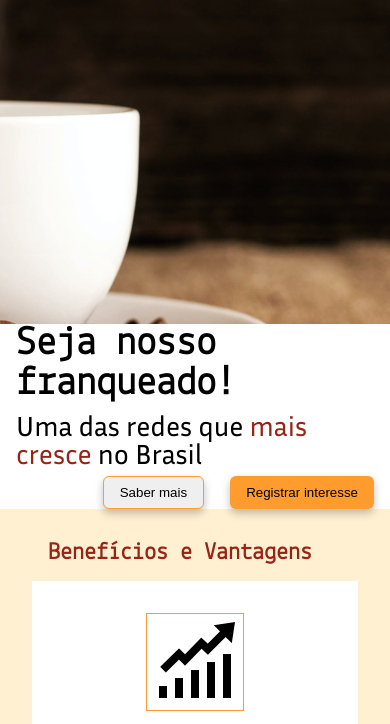
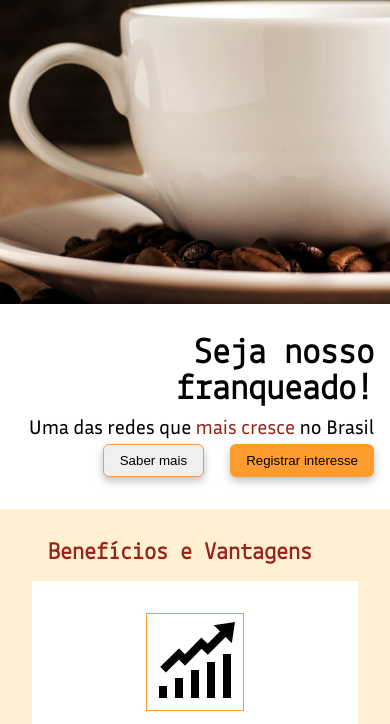
Before and after one commit to Nyckoly/JuCafe, a plain HTML site: page index.html in a window 390 px wide. Shown: the part 112-836 px from the top of the page. Drawn offline with Linux system fonts and the light colour scheme.

Commit message:
finalização do projeto, responsividade concluida

```diff
--- a/css/reset.css
+++ b/css/reset.css
@@ -1,3 +1,8 @@
+/* http://meyerweb.com/eric/tools/css/reset/
+   v2.0 | 20110126
+   License: none (public domain)
+*/
+
 html, body, div, span, applet, object, iframe,
 h1, h2, h3, h4, h5, h6, p, blockquote, pre,
 a, abbr, acronym, address, big, cite, code,
@@ -15,9 +20,10 @@ time, mark, audio, video {
 	padding: 0;
 	border: 0;
 	font-size: 100%;
+	font: inherit;
 	vertical-align: baseline;
 }
-
+/* HTML5 display-role reset for older browsers */
 article, aside, details, figcaption, figure,
 footer, header, hgroup, menu, nav, section {
 	display: block;
--- a/css/style.css
+++ b/css/style.css
@@ -17,6 +17,10 @@
 body{
     min-width: 360px;
 }
+.width{
+    max-width: 1440px;
+    align-self: center;
+}
 .menu__logo{
     display: none;
 }
@@ -35,26 +39,29 @@ body{
     justify-content: center;
     align-items: center;
     gap: 16px;
+    height: 60px
 }
 .list__items{
     padding: 0px 32px 8px;
+    cursor: pointer;
 
 }
 .list__items:hover{
     border-bottom: solid #fff0d1 8px;
 }
 .main__banner{
+    width: 100%;
     background-image: url("../img/banner_Dsk.png");
     background-repeat: no-repeat;
+    background-size: cover;
     background-position: center;
-    background-size: cover;
     height: 528px;
     display: flex;
     justify-content: flex-end;
     align-items: center;
 }
 .banner-txt{
-    background: rgba(255, 255, 255, 0.90);
+    background: #ffffffe6;
     display: flex;
     flex-direction: column;
     gap: 26px;
@@ -79,6 +86,9 @@ body{
 .txt-btns{
     display: flex;
     gap: 26px;
+}
+.btns__one, .btns__two{
+    cursor: pointer;
 }
 .btns__one{
     display: flex;
@@ -107,14 +117,18 @@ body{
     gap: 16px;
     flex-wrap: wrap;
 }
+
 .title__text{
+    display: block;
     color: #982417;
     font-family: Lekton;
     font-size: 32px;
     font-weight: 700;
     padding-left: 16px;
     border-left: 10px solid #982417;
+    text-align: left;
 }
+
 .benefits__cards{
     display: flex;
     justify-content: center;
@@ -234,6 +248,7 @@ body{
 }
 .image{
     width: 100%;
+    display: block;
 }
 .imagemob{
     display: none;
@@ -295,7 +310,6 @@ body{
     color: #FFF0D1;
 
 }
-
 @media screen and (max-width:768px){
     .top{
         flex-direction: row-reverse;
@@ -304,6 +318,7 @@ body{
     }
     .menu__logo{
         display: block;
+        cursor: pointer;
     }
     .fa-bars{
         font-size: 50px;
@@ -315,11 +330,22 @@ body{
     .main__banner{
         align-items: end;
         height: 528px;
+        background-position-x: -110px;
+        background-position-y: -100px;
+        background-size: cover;
     }
     .banner-txt{
         background-color: #FFF;
         gap: 8px;
-        padding: 0px 16px;
+        padding: 32px 16px;
+    }
+    .txt__title{
+        font-size: 36px;
+        text-align: right;
+    }
+    .txt__subtitle{
+        font-size: 20px;
+        text-align: right;
     }
     .franchisee__img{
         display: none;
--- a/index.html
+++ b/index.html
@@ -21,10 +21,8 @@
                 </ul>
             </nav>
         </header>
-        <main class="main">
-            <!-- <div class="main__banner">
-                <img class="banner__img" src="img/banner_Dsk.png" alt="">
-            </div> -->
+        <main>
+            <div class="main">
                 <div class="main__banner">
                     <div class="banner-txt">
                         <h3 class="txt__title">Seja nosso franqueado!</h3>
@@ -61,7 +59,7 @@
                     <div class="depositions__title">
                         <h2 class="title__text-two">Depoimentos</h2>
                     </div>
-                <div class="depositions__franchisee">
+                    <div class="depositions__franchisee width">
                         <div class="franchisee__txt">
                             <p class="txt__paragraph">“Sempre gostei de café mas nunca pensei em transformar isto em um negócio, mas quando conheci a JuCafé e seu modelo de negócio passei a vislumbrar um futuro promissor atuando com um produto que aprecio. <br><br>Estou muito realizada e agradeço a todo apoio da franquia nesta relação construída com diálogo e confiança.”</p>
                             <p class="txt__name">Kamila Kaffman</p>
@@ -119,6 +117,7 @@
                         </div>
                     </div>
                 </div>
+            </div>
         </main>
         <footer class="footer">
             <div class="footer__contacts">
```
Also changed, not shown: fonts/InriaSans-Bold.ttf (deleted), fonts/InriaSans-BoldItalic.ttf (deleted), fonts/InriaSans-Light.ttf (deleted), fonts/InriaSans-LightItalic.ttf (deleted), fonts/Lekton-Bold.ttf (deleted), fonts/Lekton-Italic.ttf (deleted). Lines whose indentation alone changed are shown as unchanged.
